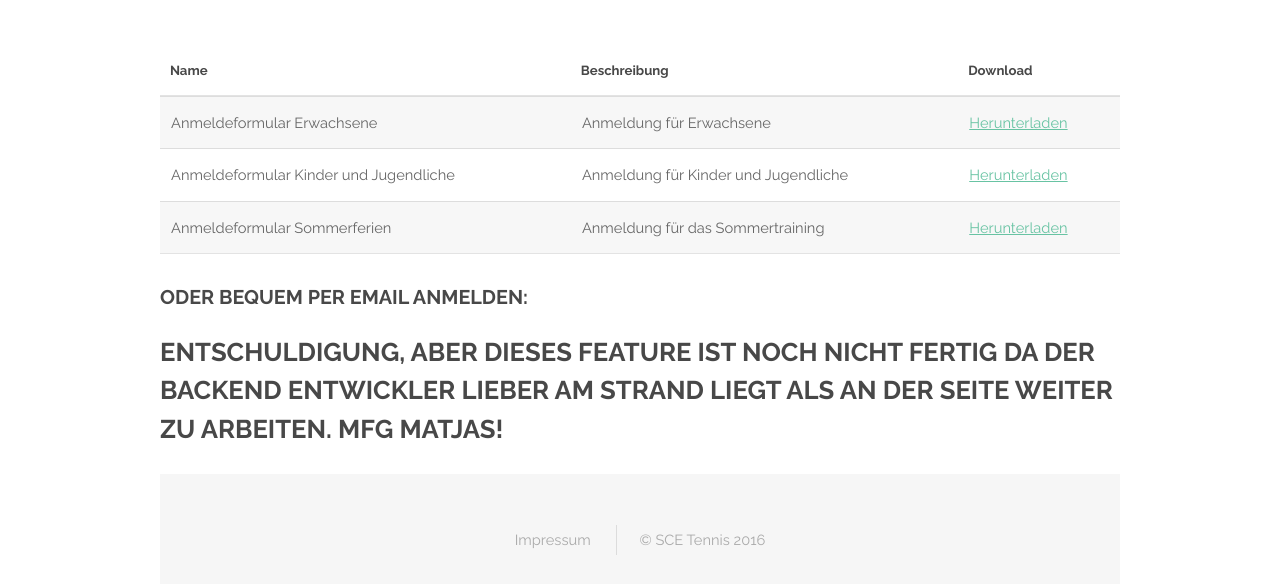
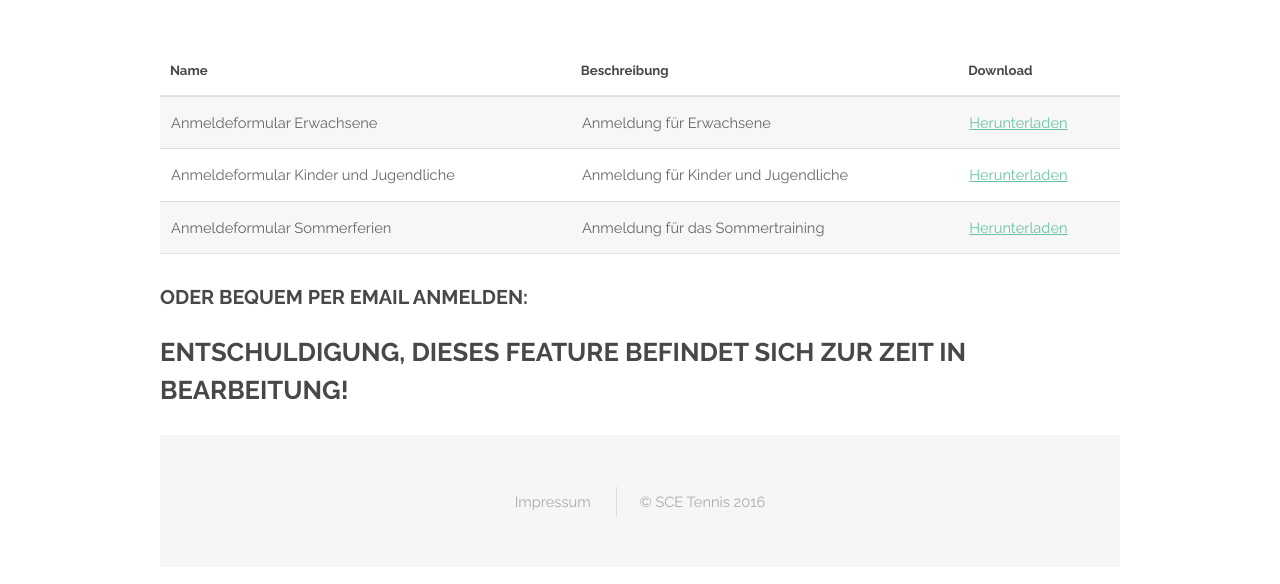
Before and after one commit to berryelectronics/SCETennis, a plain HTML site: page mitglied.html in a window 1280 px wide. Shown: the part 272-856 px from the top of the page. Drawn offline with Linux system fonts and the light colour scheme.

Commit message:
Update mitglied.html

```diff
--- a/mitglied.html
+++ b/mitglied.html
@@ -74,7 +74,7 @@
 								</table>
 							</div>
                     <h3>Oder bequem per Email anmelden:</h3>
-<h2> Entschuldigung, aber dieses Feature ist noch nicht fertig da der backend Entwickler lieber am Strand liegt als an der Seite weiter zu arbeiten. Mfg Matjas!  </h2>
+<h2> Entschuldigung, dieses Feature befindet sich zur Zeit in Bearbeitung!  </h2>
                     <!--<section>
                         <form method="post" action="#">
 								<div class="row uniform 50%">
```
